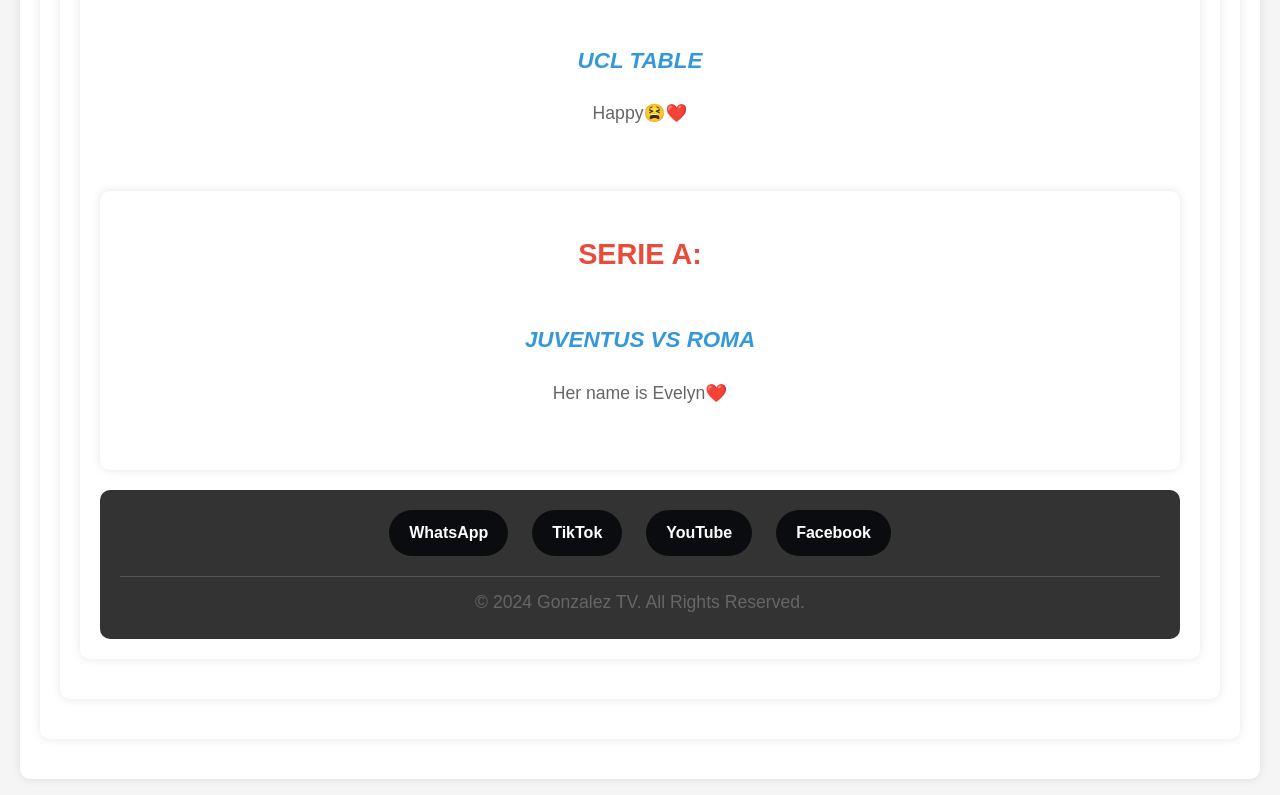
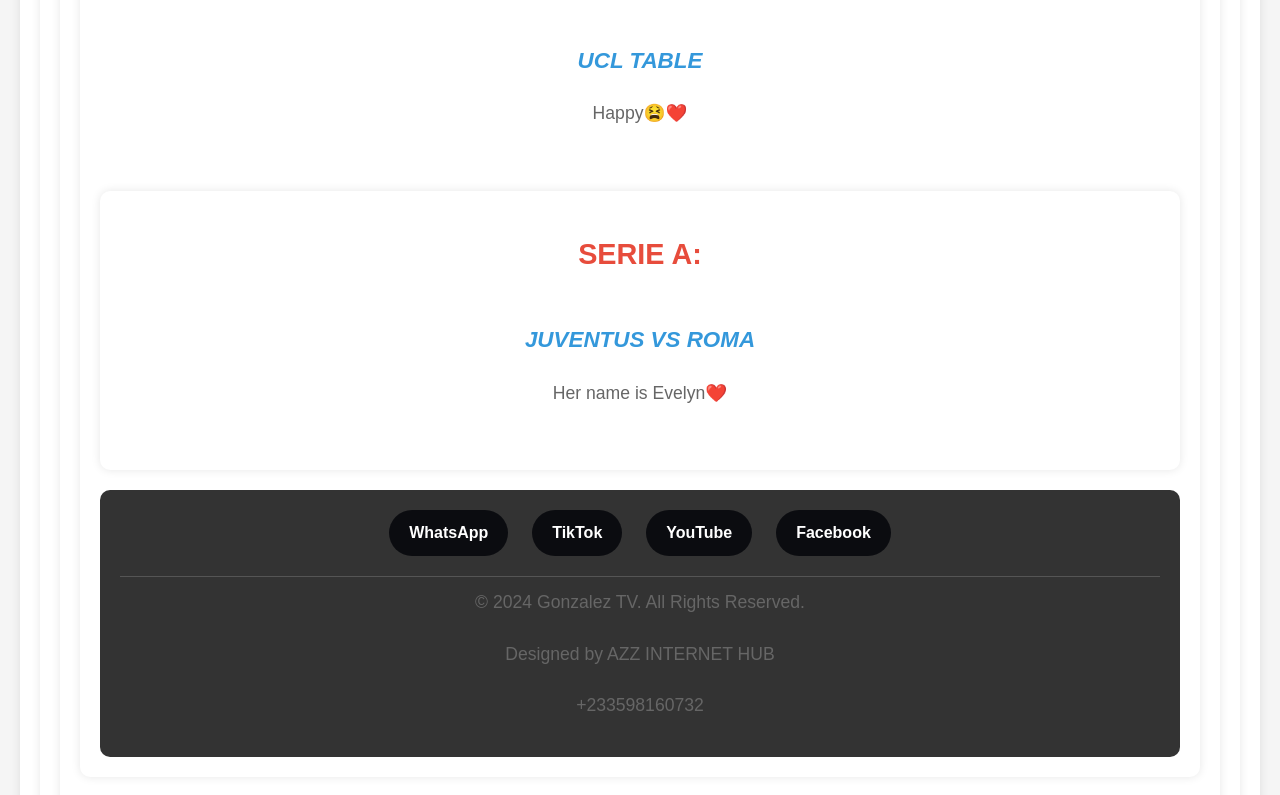
Before and after one commit to Zaroo1/ghub, a plain HTML site: page updates.html in a window 1280 px wide. Shown: the part 2155-2950 px from the top of the page. Drawn offline with Linux system fonts and the light colour scheme.

Commit message:
Update updates.html

```diff
--- a/updates.html
+++ b/updates.html
@@ -96,6 +96,8 @@
 <div class="copyright">
     <p>&copy; 2024 Gonzalez TV. All Rights Reserved.</p>
 </div>
+<p>Designed by AZZ INTERNET HUB</p>
+        <p>+233598160732</p>
     </footer>
 </body>
 </html>
```
